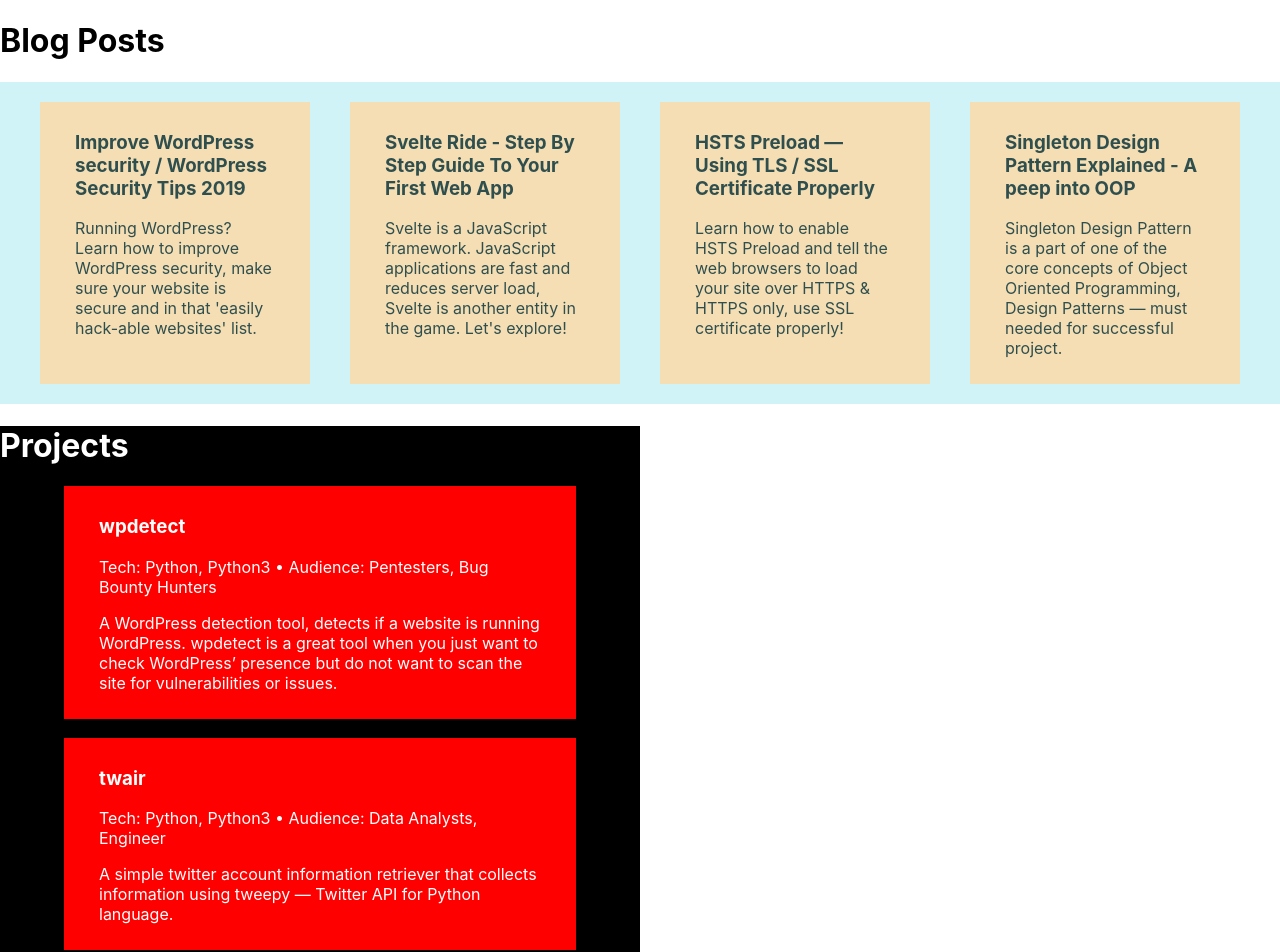
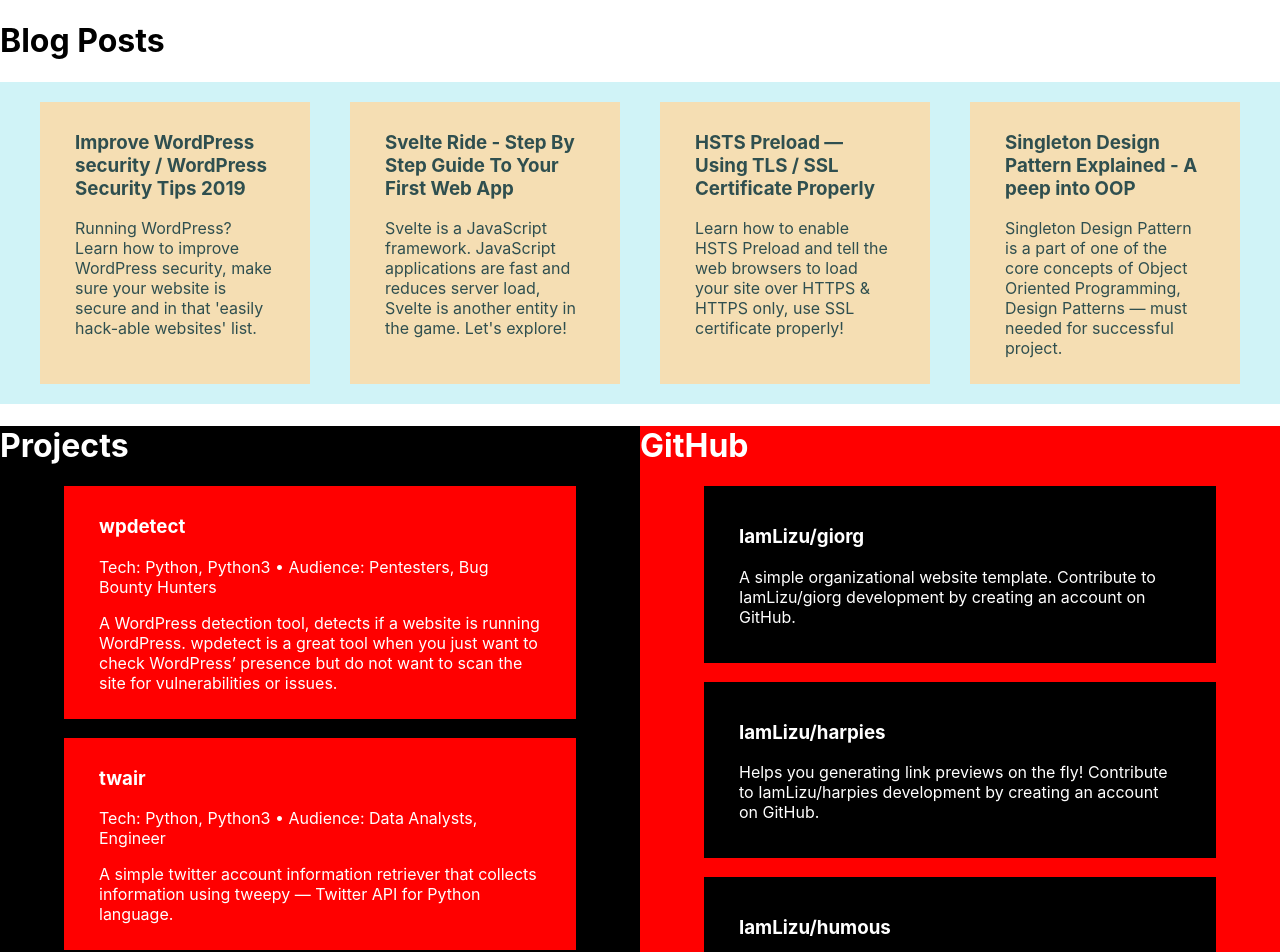
Before and after one commit to IamLizu/portfolio, a React (Create React App) app: page / in a window 1280 px wide. Shown: the top 952 px of the page. Built offline with nearby package versions, Linux system fonts and the light colour scheme.

Commit message:
add github component

```diff
--- a/src/App.js
+++ b/src/App.js
@@ -2,6 +2,7 @@
 import BlogPosts from './components/Blogposts';
 import Projects from './components/Projects';
 import { Grid } from '@material-ui/core'
+import GitHub from './components/GitHub';
 
 function App() {
   return (
@@ -16,6 +17,9 @@
             <Projects />
           </Grid>
 
+          <Grid item xs={12} sm={6}>
+            <GitHub />
+          </Grid>
 
         </Grid>
       </>
--- /dev/null
+++ b/src/components/GitHub.jsx
@@ -0,0 +1,24 @@
+import React from 'react'
+import styles from './github.module.css'
+import githubData from '../portfolio-data/github.json'
+
+export default function GitHub() {
+
+    const repos = githubData.map(item => {
+        return(
+            <div key={item.url} className={styles.card}>
+                <a href={item.url}>
+                    <h3>{item.title}</h3>
+                    <p>{item.description}</p>
+                </a>
+            </div>
+        )
+    })
+
+    return(
+        <div className={styles.container}>
+            <h1>GitHub</h1>
+            {repos}
+        </div>
+    )
+}
--- /dev/null
+++ b/src/components/github.module.css
@@ -0,0 +1,17 @@
+.container {
+    background-color: red;
+    color: white;
+    padding-bottom: 20px;
+}
+
+.card {
+    background-color: black;
+    color: inherit;
+    padding: 20px 35px;
+    margin: 3% 10%;
+}
+
+.card a, a:hover, a:visited {
+    text-decoration: none;
+    color: inherit;
+}
--- /dev/null
+++ b/src/portfolio-data/github.json
@@ -0,0 +1,7 @@
+[
+    {"title":"IamLizu/giorg","description":"A simple organizational website template. Contribute to IamLizu/giorg development by creating an account on GitHub.","image":"https://repository-images.githubusercontent.com/262458277/99c7c580-921b-11ea-83db-fec13acdc828","url":"https://github.com/IamLizu/giorg"},
+    {"title":"IamLizu/harpies","description":"Helps you generating link previews on the fly! Contribute to IamLizu/harpies development by creating an account on GitHub.","image":"https://avatars2.githubusercontent.com/u/26184316?s=400&v=4","url":"https://github.com/IamLizu/harpies"},
+    {"title":"IamLizu/humous","description":"A modern, simplified, SEO friendly blog application that let's you focus your work instead of maintaining your application. - IamLizu/humous","image":"https://repository-images.githubusercontent.com/271832750/9f3c4f00-b4ed-11ea-938b-3a454af11120","url":"https://github.com/IamLizu/humous"},
+    {"title":"IamLizu/wpdetect","description":"A WordPress detect tool. Contribute to IamLizu/wpdetect development by creating an account on GitHub.","image":"https://avatars2.githubusercontent.com/u/26184316?s=400&v=4","url":"https://github.com/IamLizu/wpdetect"},
+    {"title":"IamLizu/uraiko","description":"Simplest url checker on earth! Contribute to IamLizu/uraiko development by creating an account on GitHub.","image":"https://avatars2.githubusercontent.com/u/26184316?s=400&v=4","url":"https://github.com/IamLizu/uraiko"}
+]
```
